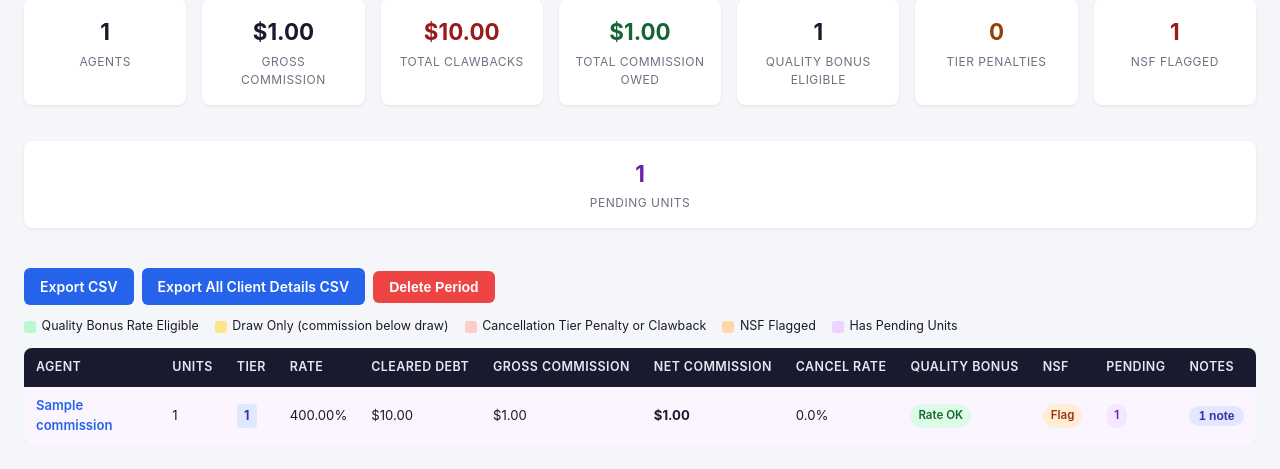
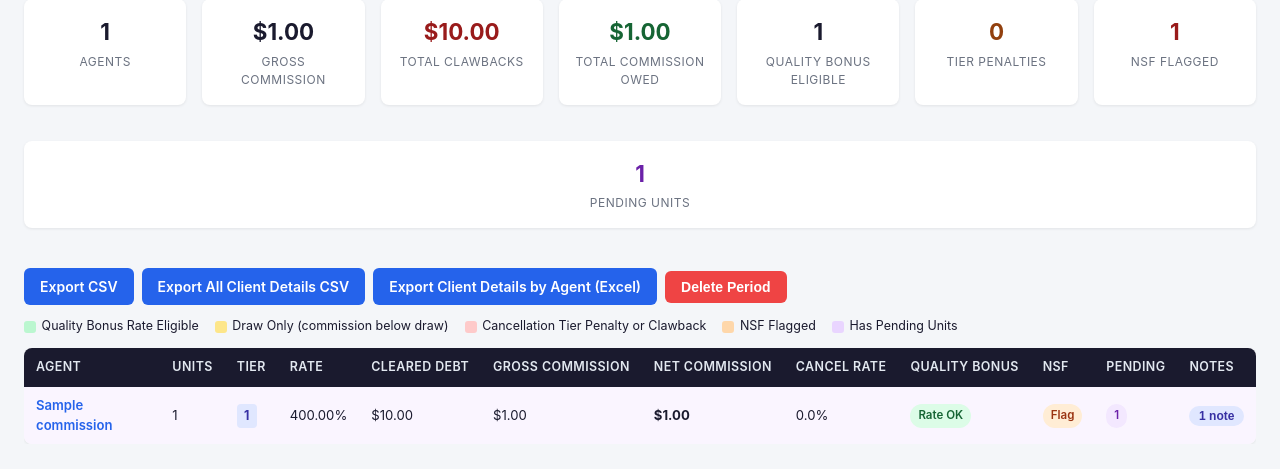
Before and after one commit to pixelme1369/Comission_ADP, a Flask app: page /period/1 in a window 1280 px wide. Shown: the part 162-631 px from the top of the page. Run offline with Flask 3, Linux system fonts and the light colour scheme; tables that the repository leaves empty hold one stand-in row (values such as "Sample post").

Commit message:
Add per-agent-tab Excel export for a commission period
New "Export Client Details by Agent (Excel)" button on the period results
page downloads one .xlsx workbook with a separate sheet per agent (same
columns/Cordoba Charge back block as the existing all-agents CSV export),
matching the agent_client_details_by_agent tab-per-agent layout.

Co-Authored-By: Claude Sonnet 5 <noreply@anthropic.com>
Claude-Session: https://claude.ai/code/session_01EMzMgw9sD4QmY3A6NfwdDr

```diff
--- a/app/routes.py
+++ b/app/routes.py
@@ -1,5 +1,7 @@
 import csv
 import io
+import re
+from openpyxl import Workbook
 from flask import Blueprint, render_template, request, redirect, url_for, flash, Response
 from app import db
 from app.models import (
@@ -1030,6 +1032,82 @@ def export_all_agents(period_id):
     )
 
 
+class _WorksheetRowWriter:
+    """Adapts an openpyxl worksheet to the csv.writer .writerow() interface so
+    _write_cordoba_chargeback_block can write into either without duplicating
+    its column layout/formatting logic."""
+
+    def __init__(self, worksheet):
+        self.worksheet = worksheet
+
+    def writerow(self, row):
+        self.worksheet.append(row)
+
+
+def _safe_sheet_title(name, used_titles):
+    """Excel sheet titles: max 31 chars, and : \\ / ? * [ ] are illegal — dedup
+    on collision (e.g. two agents sharing a truncated name)."""
+    cleaned = re.sub(r'[:\\/?*\[\]]', "", name or "").strip() or "Agent"
+    base = cleaned[:31]
+    title = base
+    n = 2
+    while title in used_titles:
+        suffix = f" ({n})"
+        title = base[:31 - len(suffix)] + suffix
+        n += 1
+    used_titles.add(title)
+    return title
+
+
+@bp.route("/period/<int:period_id>/export-by-agent")
+def export_by_agent(period_id):
+    """One .xlsx workbook for the whole period, one sheet per agent — same content
+    as export_all_agents (Agent Name/Tier/Rate % + CLIENT_EXPORT_COLUMNS, plus each
+    agent's own Cordoba Charge back block) but split into per-agent tabs instead of
+    one flat CSV, per owner request (matches the agent_client_details_by_agent style)."""
+    period = CommissionPeriod.query.get_or_404(period_id)
+    agents = AgentCommission.query.filter_by(period_id=period_id).order_by(AgentCommission.agent_name).all()
+
+    workbook = Workbook()
+    workbook.remove(workbook.active)
+    used_titles = set()
+
+    for agent in agents:
+        ws = workbook.create_sheet(_safe_sheet_title(agent.agent_name, used_titles))
+        ws.append(["Agent Name", "Tier", "Rate %"] + CLIENT_EXPORT_COLUMNS)
+
+        clients = ClientRecord.query.filter_by(agent_commission_id=agent.id).all()
+        crm_ids = {c.crm_id for c in clients if c.crm_id}
+        cordoba_charged_back_ids = {
+            cb.crm_id for cb in
+            CordobaChargebackMatchedClient.query.filter(CordobaChargebackMatchedClient.crm_id.in_(crm_ids)).all()
+        } if crm_ids else set()
+
+        for row in _client_export_rows(clients, cordoba_charged_back_ids):
+            ws.append([agent.agent_name, agent.adjusted_tier, f"{agent.tier_rate*100:.2f}"] + row)
+
+        cordoba_chargeback_entries = CordobaChargebackEntry.query.filter_by(
+            agent_name=agent.agent_name, period_label=period.period_label,
+        ).order_by(CordobaChargebackEntry.uploaded_at).all()
+        _write_cordoba_chargeback_block(_WorksheetRowWriter(ws), cordoba_chargeback_entries)
+
+    if not agents:
+        workbook.create_sheet("No Agents")
+
+    output = io.BytesIO()
+    workbook.save(output)
+    output.seek(0)
+
+    return Response(
+        output.getvalue(),
+        mimetype="application/vnd.openxmlformats-officedocument.spreadsheetml.sheet",
+        headers={
+            "Content-Disposition":
+                f"attachment; filename=agent_client_details_by_agent_{period.period_label}.xlsx"
+        },
+    )
+
+
 @bp.route("/period/<int:period_id>/delete", methods=["POST"])
 def delete_period(period_id):
     period = CommissionPeriod.query.get_or_404(period_id)
--- a/app/templates/results.html
+++ b/app/templates/results.html
@@ -51,6 +51,7 @@
 <div class="table-actions">
   <a href="{{ url_for('main.export_period', period_id=period.id) }}" class="btn btn-primary">Export CSV</a>
   <a href="{{ url_for('main.export_all_agents', period_id=period.id) }}" class="btn btn-primary">Export All Client Details CSV</a>
+  <a href="{{ url_for('main.export_by_agent', period_id=period.id) }}" class="btn btn-primary">Export Client Details by Agent (Excel)</a>
   <form method="POST" action="{{ url_for('main.delete_period', period_id=period.id) }}" style="display:inline"
         onsubmit="return confirm('Delete period {{ period.period_label }}? This cannot be undone.')">
     <button type="submit" class="btn btn-danger">Delete Period</button>
```
